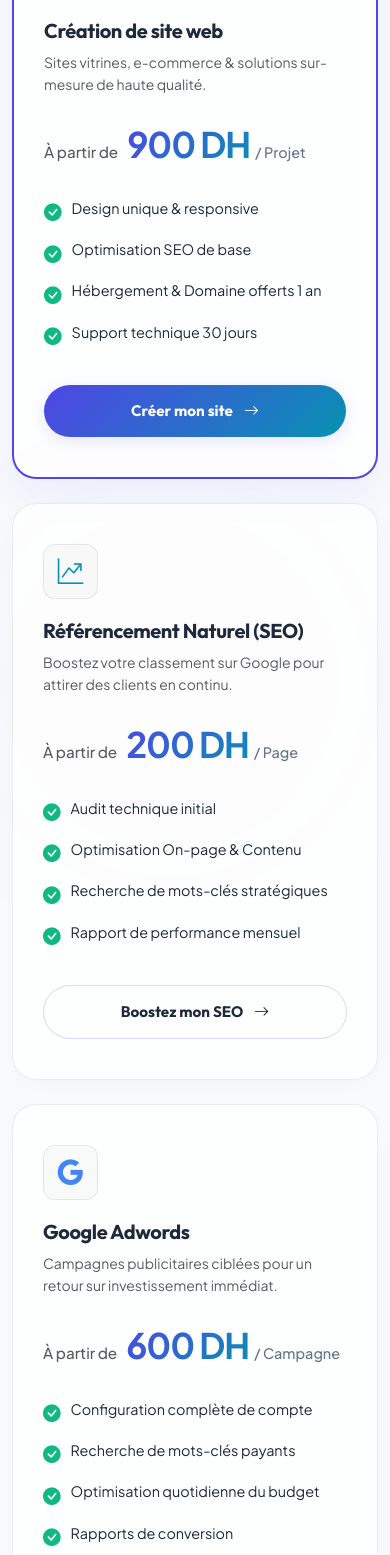
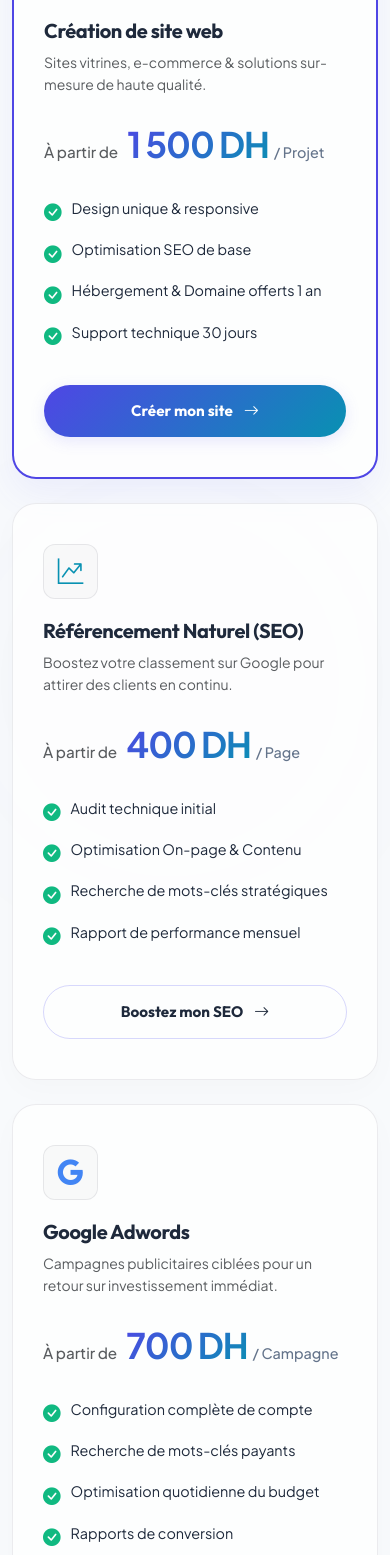
Before and after one commit to makbouldev/makbouldev, a React (Vite) app: page /#/ in a window 390 px wide. Shown: the part 5633-7188 px from the top of the page. Built offline with nearby package versions, Linux system fonts and the light colour scheme.

Commit message:
Update pricing for site web, SEO, google adwords, and mobile apps

```diff
--- a/src/components/Hero.jsx
+++ b/src/components/Hero.jsx
@@ -102,7 +102,7 @@
   {
     title: "Création de site web",
     prefix: "À partir de",
-    price: "900 DH",
+    price: "1 500 DH",
     period: "Projet",
     badge: "Populaire",
     desc: "Sites vitrines, e-commerce & solutions sur-mesure de haute qualité.",
@@ -114,7 +114,7 @@
   {
     title: "Référencement Naturel (SEO)",
     prefix: "À partir de",
-    price: "200 DH",
+    price: "400 DH",
     period: "Page",
     desc: "Boostez votre classement sur Google pour attirer des clients en continu.",
     features: ["Audit technique initial", "Optimisation On-page & Contenu", "Recherche de mots-clés stratégiques", "Rapport de performance mensuel"],
@@ -125,7 +125,7 @@
   {
     title: "Google Adwords",
     prefix: "À partir de",
-    price: "600 DH",
+    price: "700 DH",
     period: "Campagne",
     desc: "Campagnes publicitaires ciblées pour un retour sur investissement immédiat.",
     features: ["Configuration complète de compte", "Recherche de mots-clés payants", "Optimisation quotidienne du budget", "Rapports de conversion"],
@@ -158,7 +158,7 @@
   {
     title: "Applications Mobiles",
     prefix: "À partir de",
-    price: "1 500 DH",
+    price: "3 000 DH",
     period: "Projet",
     desc: "Applications natives iOS & Android ergonomiques et performantes.",
     features: ["Développement Flutter (iOS & Android)", "Interface utilisateur moderne (UI/UX)", "Intégration d'API & Base de données", "Publication sur App Store & Play Store"],
```
